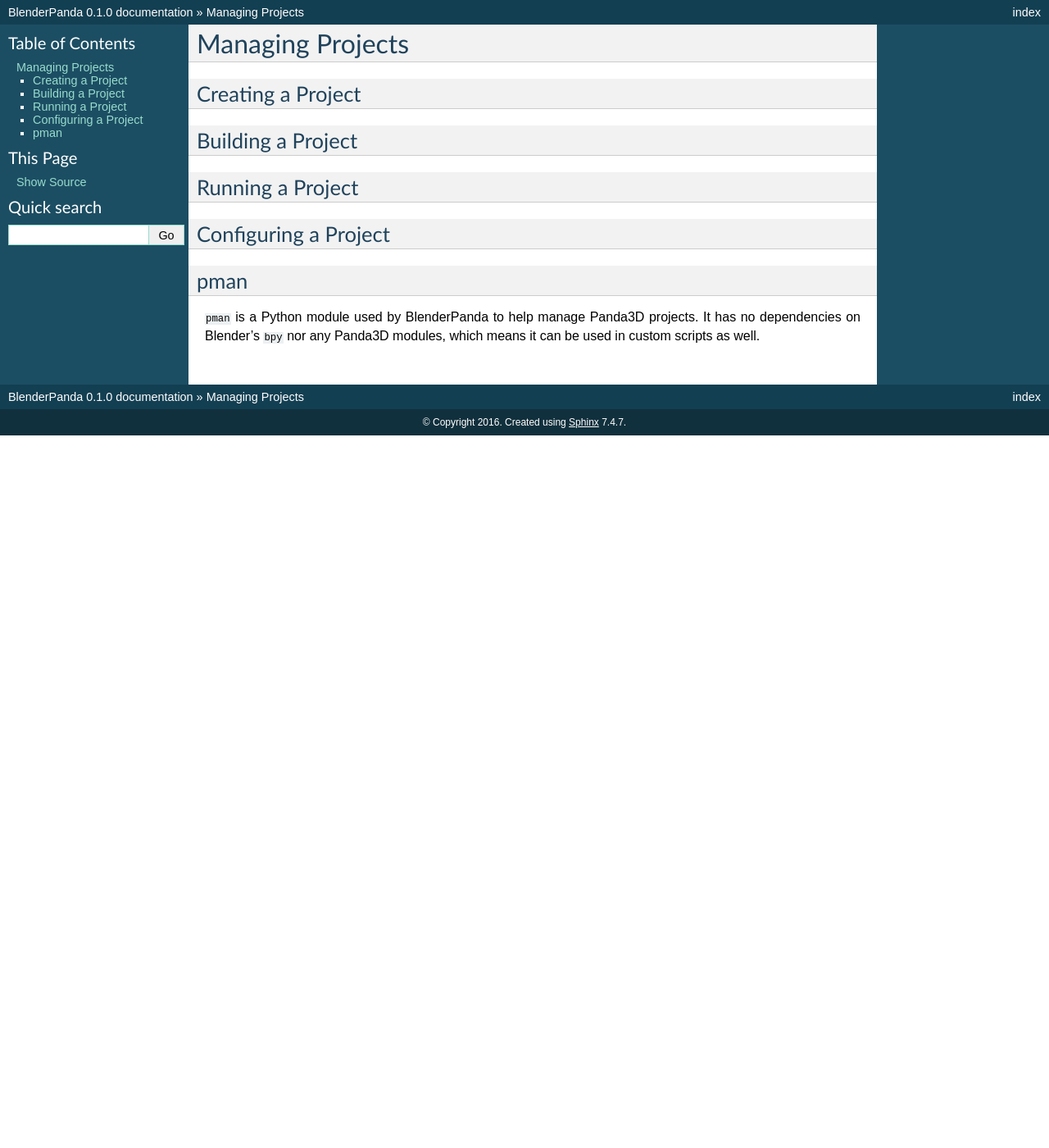
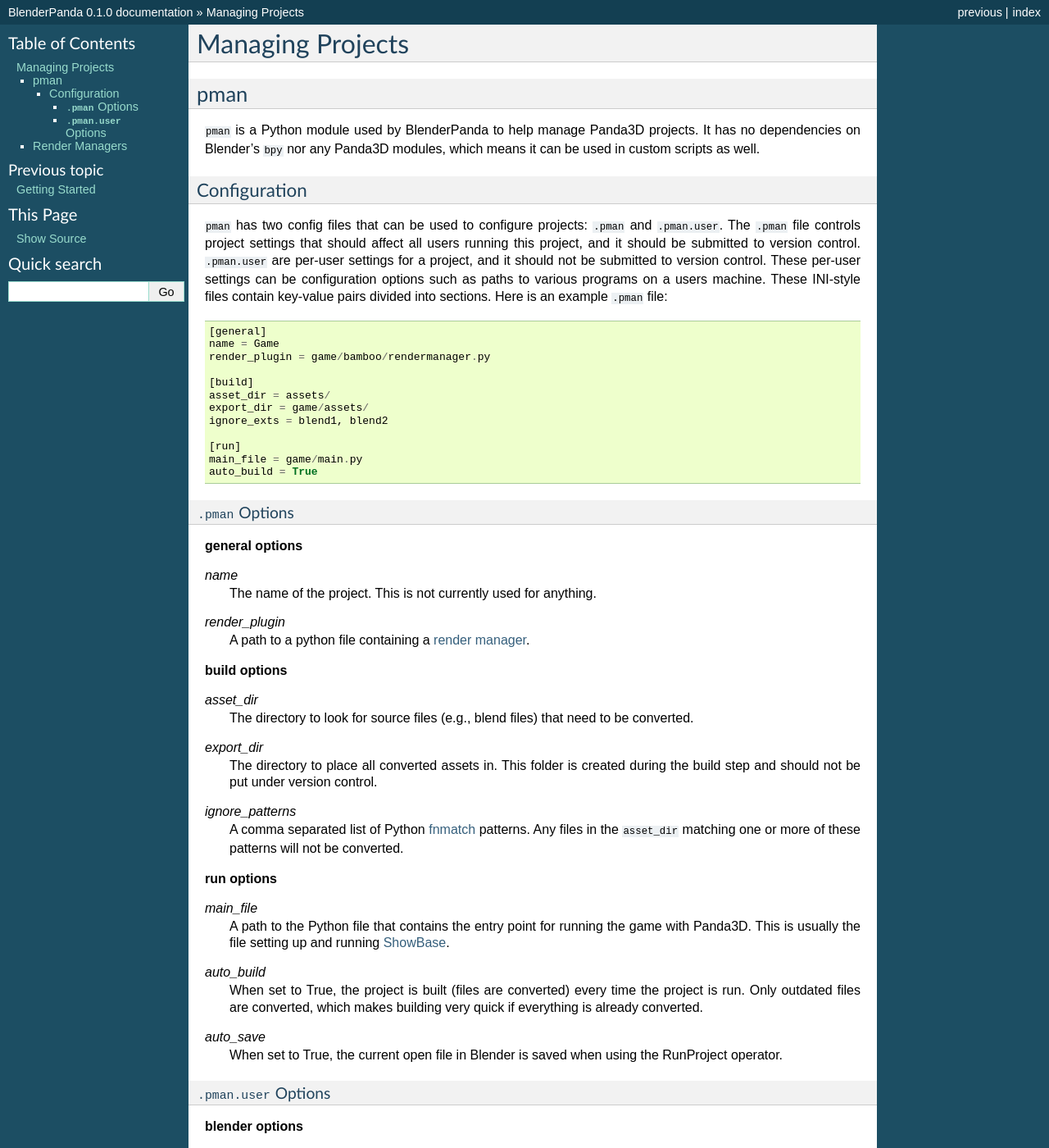
Before and after one commit to Moguri/BlenderPanda, a Sphinx documentation site: the page built from docs/project_management.rst, in a window 1280 px wide and 1400 px high. Shown: the whole window at 82% size. Built offline with Sphinx 7.4.7, drawn with Linux system fonts in a browser that asks for light colours; some of the changed text lies outside the part shown.

Commit message:
Docs: Document pman configuration options

```diff
--- a/docs/index.rst
+++ b/docs/index.rst
@@ -7,6 +7,7 @@
    :maxdepth: 2
 
    getting_started
+   project_management
 
 
 Indices and tables
--- a/docs/project_management.rst
+++ b/docs/project_management.rst
@@ -1,19 +1,87 @@
 Managing Projects
 =================
-
-Creating a Project
-------------------
-
-Building a Project
-------------------
-
-Running a Project
------------------
-
-Configuring a Project
----------------------
 
 pman
 ----
 ``pman`` is a Python module used by BlenderPanda to help manage Panda3D projects.
 It has no dependencies on Blender's ``bpy`` nor any Panda3D modules, which means it can be used in custom scripts as well.
+
+Configuration
+^^^^^^^^^^^^^
+``pman`` has two config files that can be used to configure projects: ``.pman`` and ``.pman.user``.
+The ``.pman`` file controls project settings that should affect all users running this project, and it should be submitted to version control.
+``.pman.user`` are per-user settings for a project, and it should not be submitted to version control.
+These per-user settings can be configuration options such as paths to various programs on a users machine.
+These INI-style files contain key-value pairs divided into sections.
+Here is an example ``.pman`` file::
+
+    [general]
+    name = Game
+    render_plugin = game/bamboo/rendermanager.py
+
+    [build]
+    asset_dir = assets/
+    export_dir = game/assets/
+    ignore_exts = blend1, blend2
+
+    [run]
+    main_file = game/main.py
+    auto_build = True
+
+``.pman`` Options
+"""""""""""""""""
+
+**general options**
+
+*name*
+   The name of the project.
+   This is not currently used for anything.
+
+*render_plugin*
+    A path to a python file containing a :ref:`render manager <render_managers>`.
+
+**build options**
+
+*asset_dir*
+    The directory to look for source files (e.g., blend files) that need to be converted.
+
+*export_dir*
+    The directory to place all converted assets in.
+    This folder is created during the build step and should not be put under version control.
+
+*ignore_patterns*
+    A comma separated list of Python `fnmatch <https://docs.python.org/3/library/fnmatch.html>`_ patterns.
+    Any files in the ``asset_dir`` matching one or more of these patterns will not be converted.
+
+**run options**
+
+*main_file*
+    A path to the Python file that contains the entry point for running the game with Panda3D.
+    This is usually the file setting up and running `ShowBase <https://www.panda3d.org/manual/index.php/Starting_Panda3D>`_.
+
+*auto_build*
+    When set to True, the project is built (files are converted) every time the project is run.
+    Only outdated files are converted, which makes building very quick if everything is already converted.
+
+*auto_save*
+    When set to True, the current open file in Blender is saved when using the RunProject operator.
+
+``.pman.user`` Options
+""""""""""""""""""""""
+
+**blender options**
+
+*last_path*
+    The full path to the last Blender binary that opened the project.
+    This can be used to avoid putting a Blender binary in an environment PATH variable.
+    If Blender is not in the PATH, make sure to open the project in Blender once before trying to run/build the project from the command line.
+
+*use_last_path*
+    If this option is set to True, ``pman`` will use the ``last_path`` config value when it needs to launch Blender (e.g., when doing conversion).
+    If this value is set to False, then ``blender`` must be on the system PATH.
+
+.. _render_managers:
+
+Render Managers
+---------------
+TODO
```
